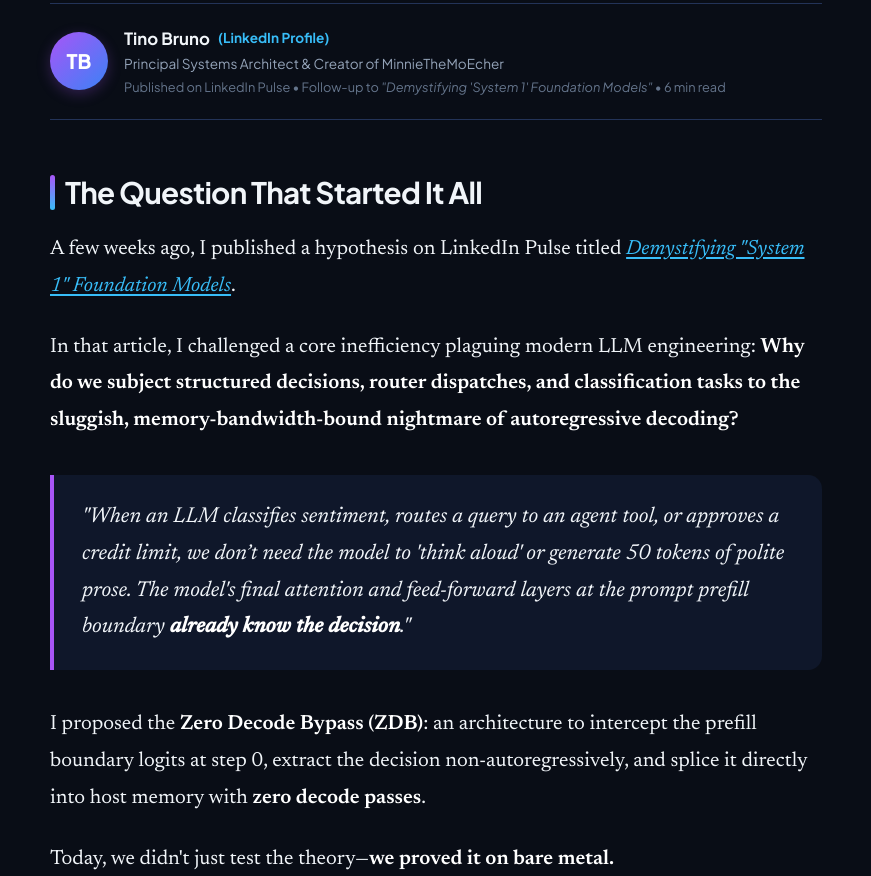
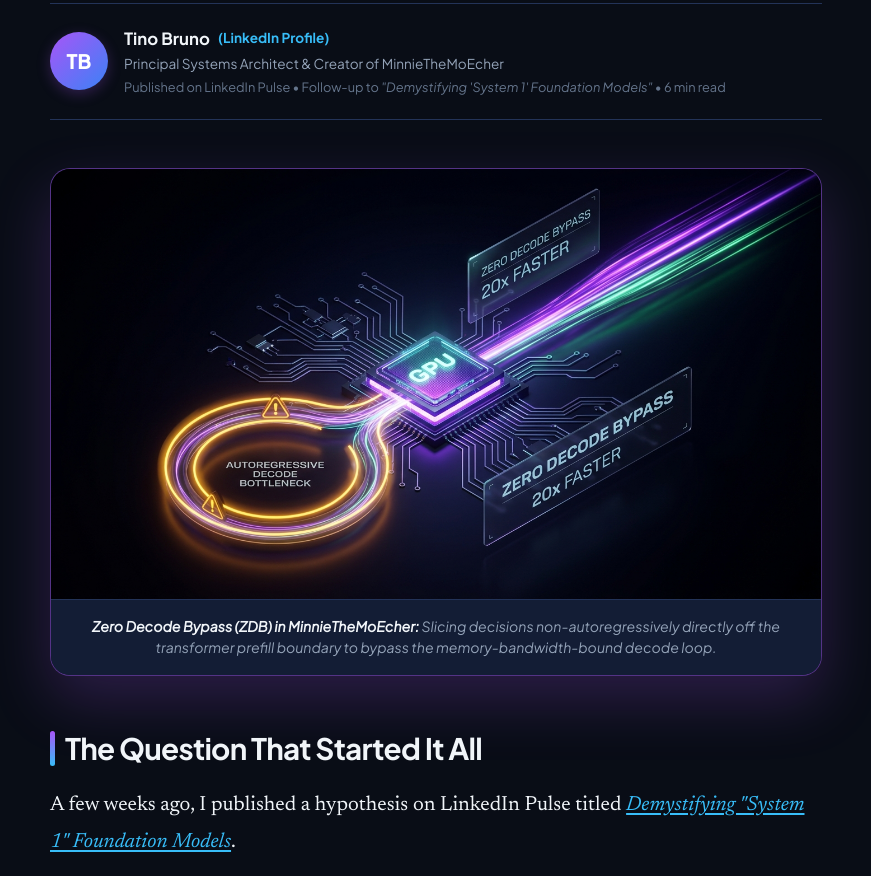
Before and after one commit to tinobruno/MinnieTheMoEcher, a plain HTML site: page ARTICLE_FOLLOWUP_ZERO_DECODE_BYPASS.html in a window 1280 px wide. Shown: the part 528-1404 px from the top of the page, without its empty margins (204-1075 px from the left). Drawn offline with nearby package versions, Linux system fonts and the light colour scheme.

Commit message:
docs(zdb): add high-impact LinkedIn cover banner and embed across HTML and Markdown articles

```diff
--- a/ARTICLE_FOLLOWUP_ZERO_DECODE_BYPASS.html
+++ b/ARTICLE_FOLLOWUP_ZERO_DECODE_BYPASS.html
@@ -475,6 +475,12 @@
             box-shadow: 0 20px 50px rgba(168, 85, 247, 0.15);
         }
 
+        .hero-cover {
+            margin: 24px 0 54px 0;
+            border-color: rgba(168, 85, 247, 0.45);
+            box-shadow: 0 24px 60px rgba(168, 85, 247, 0.22);
+        }
+
         .figure-container img {
             width: 100%;
             height: auto;
@@ -665,6 +671,14 @@
                 <div class="reading-time">Published on LinkedIn Pulse • Follow-up to <em>"Demystifying 'System 1' Foundation Models"</em> • 6 min read</div>
             </div>
         </div>
+
+        <!-- Hero Cover Banner -->
+        <figure class="figure-container hero-cover">
+            <img src="graphics/linkedin_cover_zdb.jpg" alt="Zero Decode Bypass 20x Faster — LinkedIn Article Cover by Tino Bruno">
+            <figcaption class="figure-caption" style="text-align: center; font-style: italic;">
+                <strong>Zero Decode Bypass (ZDB) in MinnieTheMoEcher:</strong> Slicing decisions non-autoregressively directly off the transformer prefill boundary to bypass the memory-bandwidth-bound decode loop.
+            </figcaption>
+        </figure>
 
         <!-- Section: The Question That Started It All -->
         <h2>The Question That Started It All</h2>
```
Also changed, not shown: ARTICLE_FOLLOWUP_ZERO_DECODE_BYPASS.md (+2 -0 lines), graphics/linkedin_cover_zdb.jpg (added).
